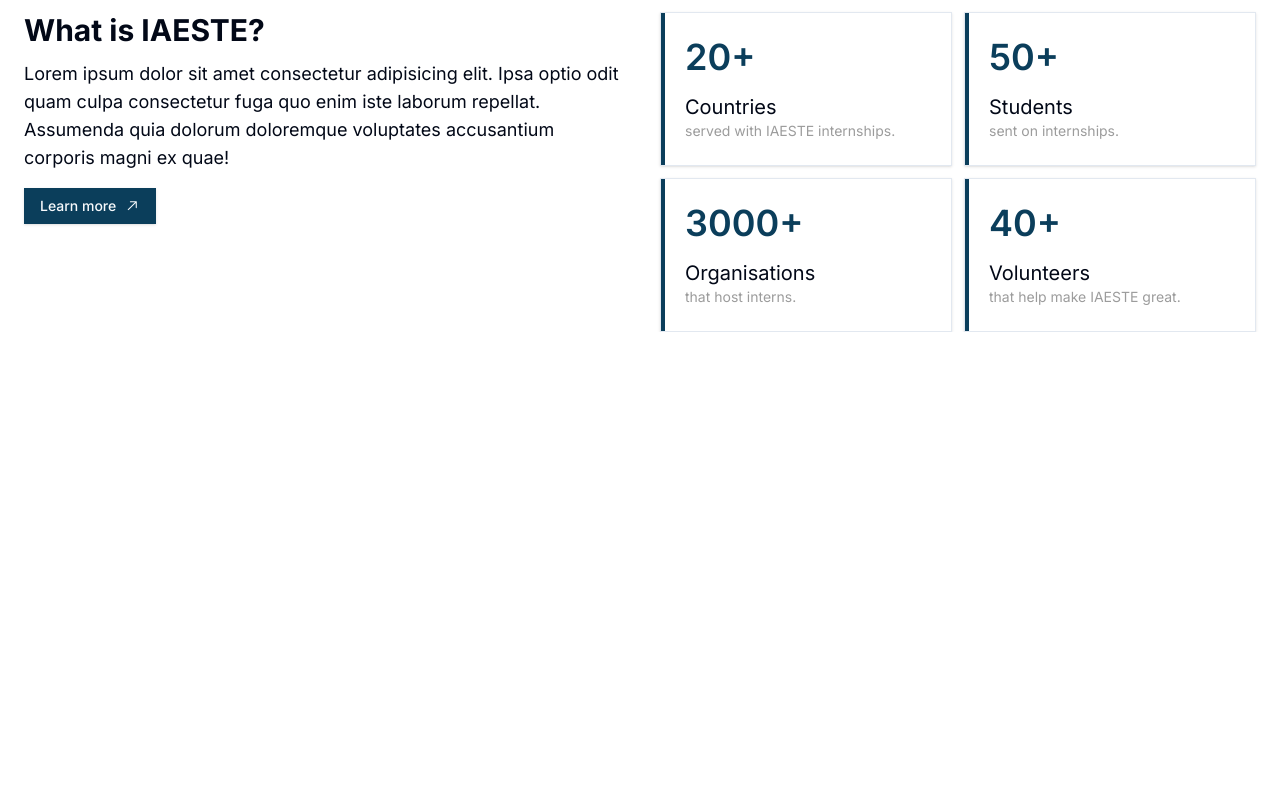
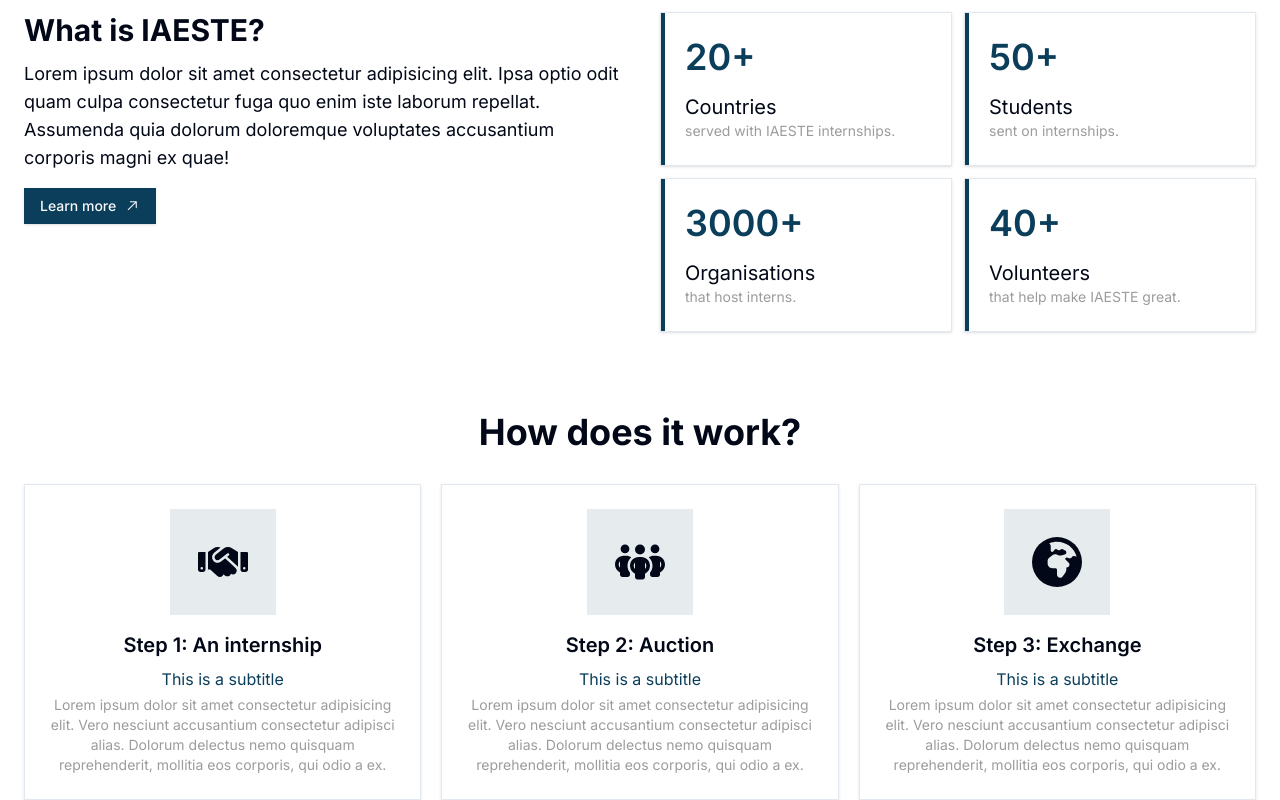
Before and after one commit to jtayped/iaeste-web, a Next.js app: page /en in a window 1280 px wide. Shown: the part 980-1780 px from the top of the page. Before the commit the page ends 1312 px from the top, so only its background shows below. Built offline with nearby package versions, Linux system fonts and the light colour scheme.

Commit message:
how it works section created

```diff
--- a/messages/en.json
+++ b/messages/en.json
@@ -25,6 +25,24 @@
         "title": "Volunteers",
         "subtitle": "that help make IAESTE great."
       }
+    },
+    "steps": {
+      "title": "How does it work?",
+      "internship": {
+        "title": "An internship",
+        "subtitle": "This is a subtitle",
+        "description": "Lorem ipsum dolor sit amet consectetur adipisicing elit. Vero nesciunt accusantium consectetur adipisci alias. Dolorum delectus nemo quisquam reprehenderit, mollitia eos corporis, qui odio a ex."
+      },
+      "auction": {
+        "title": "Auction",
+        "subtitle": "This is a subtitle",
+        "description": "Lorem ipsum dolor sit amet consectetur adipisicing elit. Vero nesciunt accusantium consectetur adipisci alias. Dolorum delectus nemo quisquam reprehenderit, mollitia eos corporis, qui odio a ex."
+      },
+      "exchange": {
+        "title": "Exchange",
+        "subtitle": "This is a subtitle",
+        "description": "Lorem ipsum dolor sit amet consectetur adipisicing elit. Vero nesciunt accusantium consectetur adipisci alias. Dolorum delectus nemo quisquam reprehenderit, mollitia eos corporis, qui odio a ex."
+      }
     }
   },
   "header": {
--- a/src/app/[locale]/page.tsx
+++ b/src/app/[locale]/page.tsx
@@ -1,6 +1,7 @@
 import Collaborators from "@/components/sections/collaborators";
 import About from "@/components/sections/home/about";
 import Hero from "@/components/sections/home/hero";
+import HowItWorks from "@/components/sections/home/how-it-works";
 
 export default function HomePage() {
   return (
@@ -9,6 +10,7 @@
       <div className="bg-background">
         <Collaborators />
         <About />
+        <HowItWorks />
       </div>
     </main>
   );
--- /dev/null
+++ b/src/components/sections/home/how-it-works.tsx
@@ -0,0 +1,22 @@
+import Step from "@/components/ui/step";
+import steps from "@/constants/how-it-works";
+import { useTranslations } from "next-intl";
+
+const HowItWorks = () => {
+  const t = useTranslations("HomePage.steps");
+
+  return (
+    <div className="px-screen mt-20">
+      <h2 className="text-4xl font-bold text-center">{t("title")}</h2>
+      <ol className="grid md:grid-cols-3 mt-8 gap-5">
+        {steps.map((s, i) => (
+          <li key={i}>
+            <Step translationKey={s.key} Icon={s.icon} idx={i + 1} />
+          </li>
+        ))}
+      </ol>
+    </div>
+  );
+};
+
+export default HowItWorks;
--- /dev/null
+++ b/src/components/ui/step.tsx
@@ -0,0 +1,35 @@
+import React from "react";
+import { Card } from "./card";
+import { useTranslations } from "next-intl";
+import { IconType } from "react-icons";
+
+const Step = ({
+  translationKey,
+  idx,
+  Icon,
+}: {
+  translationKey: string;
+  idx: number;
+  Icon: IconType;
+}) => {
+  const t = useTranslations("HomePage.steps");
+
+  return (
+    <Card className="p-6 flex flex-col items-center text-center gap-4">
+      <div className="bg-primary/10 h-min p-7">
+        <Icon size={50} />
+      </div>
+      <div>
+        <h3 className="text-xl font-semibold">
+          Step {idx}: {t(`${translationKey}.title`)}
+        </h3>
+        <p className="text-primary mt-2">{t(`${translationKey}.subtitle`)}</p>
+        <p className="text-muted-foreground text-sm mt-1">
+          {t(`${translationKey}.description`)}
+        </p>
+      </div>
+    </Card>
+  );
+};
+
+export default Step;
--- /dev/null
+++ b/src/constants/how-it-works.tsx
@@ -0,0 +1,9 @@
+import { FaHandshake, FaEarthAfrica, FaPeopleGroup } from "react-icons/fa6";
+
+const steps = [
+  { key: "internship", icon: FaHandshake },
+  { key: "auction", icon: FaPeopleGroup },
+  { key: "exchange", icon: FaEarthAfrica },
+];
+
+export default steps;
```
